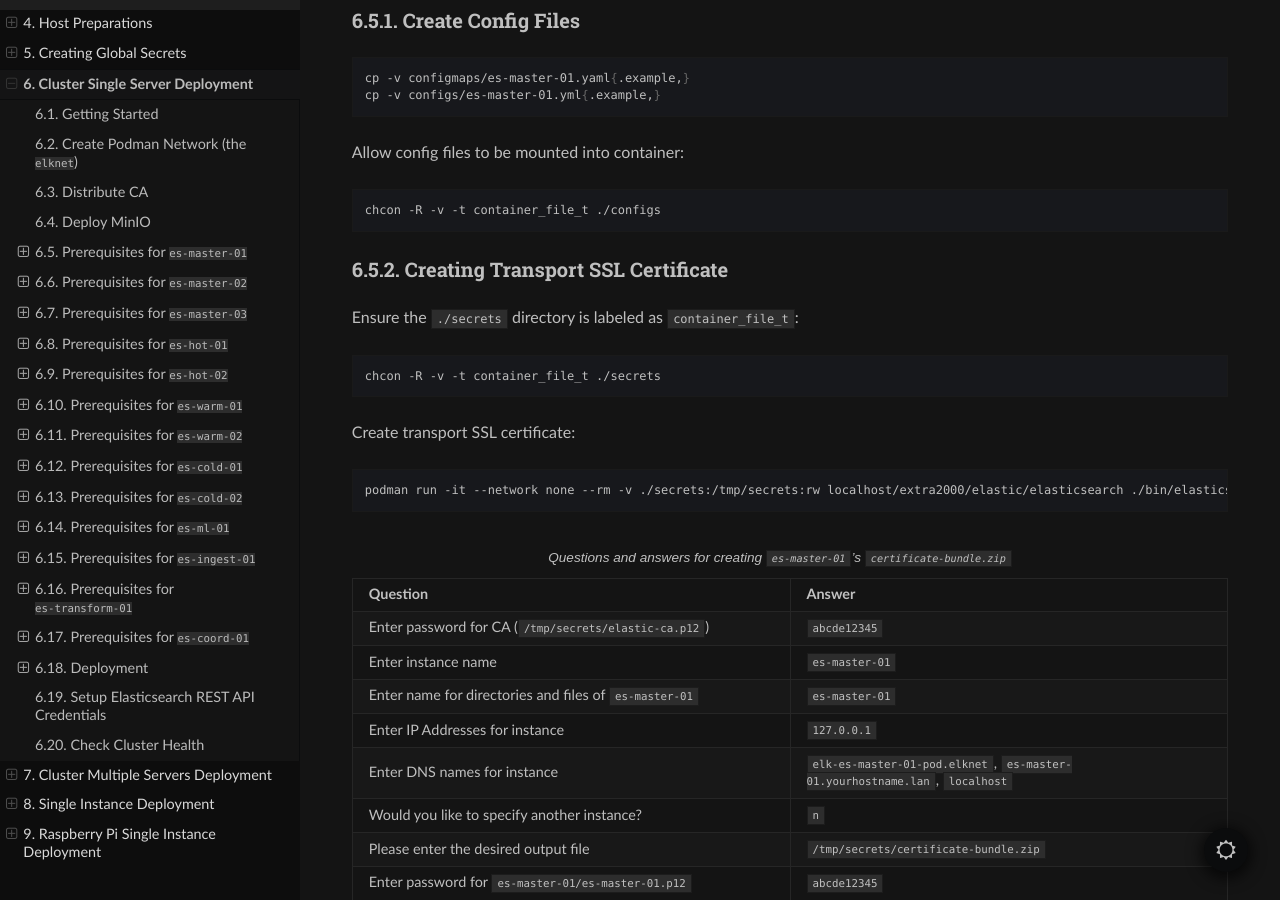
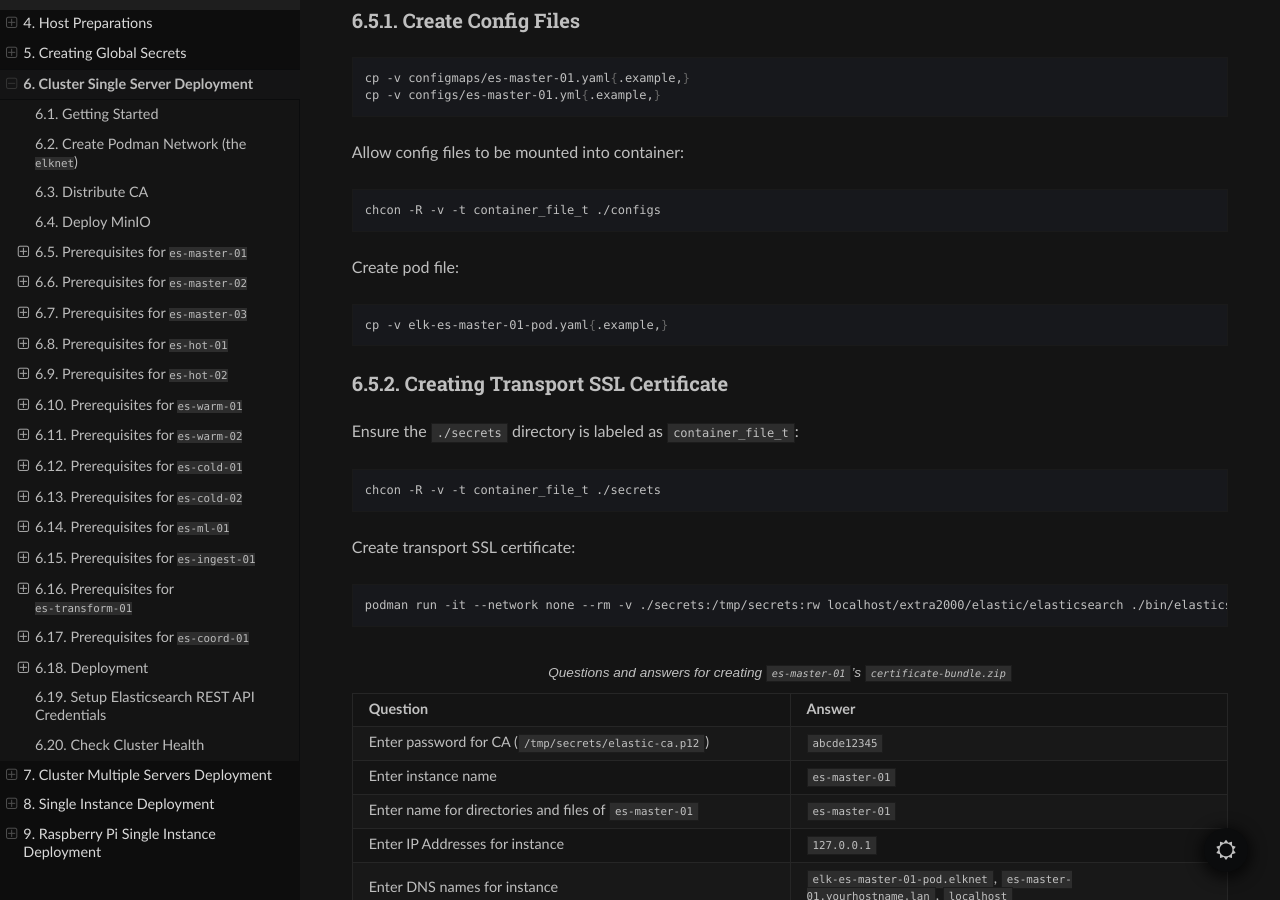
Before and after one commit to extra2000/elastic-elasticsearch-pod, a Sphinx documentation site: the page built from docs/source/example_cluster_single_server.rst, in a window 1280 px wide and 900 px high, scrolled down 3625 px. Built offline with Sphinx 7.4.7 and the Read the Docs theme 2.0.0, drawn with Linux system fonts in a browser that asks for light colours; some of the changed text lies outside the part shown.

```diff
--- a/docs/source/example_cluster_single_server.rst
+++ b/docs/source/example_cluster_single_server.rst
@@ -159,6 +159,12 @@ Allow config files to be mounted into container:
 
     chcon -R -v -t container_file_t ./configs
 
+Create pod file:
+
+.. code-block:: bash
+
+    cp -v elk-es-master-01-pod.yaml{.example,}
+
 Creating Transport SSL Certificate
 ~~~~~~~~~~~~~~~~~~~~~~~~~~~~~~~~~~
 
@@ -310,6 +316,12 @@ Allow config files to be mounted into container:
 
     chcon -R -v -t container_file_t ./configs
 
+Create pod file:
+
+.. code-block:: bash
+
+    cp -v elk-es-master-02-pod.yaml{.example,}
+
 Creating Transport SSL Certificate
 ~~~~~~~~~~~~~~~~~~~~~~~~~~~~~~~~~~
 
@@ -461,6 +473,12 @@ Allow config files to be mounted into container:
 
     chcon -R -v -t container_file_t ./configs
 
+Create pod file:
+
+.. code-block:: bash
+
+    cp -v elk-es-master-03-pod.yaml{.example,}
+
 Creating Transport SSL Certificate
 ~~~~~~~~~~~~~~~~~~~~~~~~~~~~~~~~~~
 
@@ -612,6 +630,12 @@ Allow config files to be mounted into container:
 
     chcon -R -v -t container_file_t ./configs
 
+Create pod file:
+
+.. code-block:: bash
+
+    cp -v elk-es-hot-01-pod.yaml{.example,}
+
 Creating Transport SSL Certificate
 ~~~~~~~~~~~~~~~~~~~~~~~~~~~~~~~~~~
 
@@ -763,6 +787,12 @@ Allow config files to be mounted into container:
 
     chcon -R -v -t container_file_t ./configs
 
+Create pod file:
+
+.. code-block:: bash
+
+    cp -v elk-es-hot-02-pod.yaml{.example,}
+
 Creating Transport SSL Certificate
 ~~~~~~~~~~~~~~~~~~~~~~~~~~~~~~~~~~
 
@@ -914,6 +944,12 @@ Allow config files to be mounted into container:
 
     chcon -R -v -t container_file_t ./configs
 
+Create pod file:
+
+.. code-block:: bash
+
+    cp -v elk-es-warm-01-pod.yaml{.example,}
+
 Creating Transport SSL Certificate
 ~~~~~~~~~~~~~~~~~~~~~~~~~~~~~~~~~~
 
@@ -1065,6 +1101,12 @@ Allow config files to be mounted into container:
 
     chcon -R -v -t container_file_t ./configs
 
+Create pod file:
+
+.. code-block:: bash
+
+    cp -v elk-es-warm-02-pod.yaml{.example,}
+
 Creating Transport SSL Certificate
 ~~~~~~~~~~~~~~~~~~~~~~~~~~~~~~~~~~
 
@@ -1216,6 +1258,12 @@ Allow config files to be mounted into container:
 
     chcon -R -v -t container_file_t ./configs
 
+Create pod file:
+
+.. code-block:: bash
+
+    cp -v elk-es-cold-01-pod.yaml{.example,}
+
 Creating Transport SSL Certificate
 ~~~~~~~~~~~~~~~~~~~~~~~~~~~~~~~~~~
 
@@ -1367,6 +1415,12 @@ Allow config files to be mounted into container:
 
     chcon -R -v -t container_file_t ./configs
 
+Create pod file:
+
+.. code-block:: bash
+
+    cp -v elk-es-cold-02-pod.yaml{.example,}
+
 Creating Transport SSL Certificate
 ~~~~~~~~~~~~~~~~~~~~~~~~~~~~~~~~~~
 
@@ -1530,6 +1584,12 @@ Allow config files to be mounted into container:
 
     chcon -R -v -t container_file_t ./configs
 
+Create pod file:
+
+.. code-block:: bash
+
+    cp -v elk-es-ml-01-pod.yaml{.example,}
+
 Creating Transport SSL Certificate
 ~~~~~~~~~~~~~~~~~~~~~~~~~~~~~~~~~~
 
@@ -1679,6 +1739,12 @@ Allow config files to be mounted into container:
 
     chcon -R -v -t container_file_t ./configs
 
+Create pod file:
+
+.. code-block:: bash
+
+    cp -v elk-es-ingest-01-pod.yaml{.example,}
+
 Creating Transport SSL Certificate
 ~~~~~~~~~~~~~~~~~~~~~~~~~~~~~~~~~~
 
@@ -1830,6 +1896,12 @@ Allow config files to be mounted into container:
 
     chcon -R -v -t container_file_t ./configs
 
+Create pod file:
+
+.. code-block:: bash
+
+    cp -v elk-es-transform-01-pod.yaml{.example,}
+
 Creating Transport SSL Certificate
 ~~~~~~~~~~~~~~~~~~~~~~~~~~~~~~~~~~
 
@@ -1980,6 +2052,12 @@ Allow config files to be mounted into container:
 .. code-block:: bash
 
     chcon -R -v -t container_file_t ./configs
+
+Create pod file:
+
+.. code-block:: bash
+
+    cp -v elk-es-coord-01-pod.yaml{.example,}
 
 Creating Transport SSL Certificate
 ~~~~~~~~~~~~~~~~~~~~~~~~~~~~~~~~~~
--- a/docs/source/example_general_single_instance.rst
+++ b/docs/source/example_general_single_instance.rst
@@ -138,6 +138,12 @@ Allow config files to be mounted into container:
 .. code-block:: bash
 
     chcon -R -v -t container_file_t ./configs
+
+Create pod file:
+
+.. code-block:: bash
+
+    cp -v elk-es-master-01-pod.yaml{.example,}
 
 Creating Transport SSL Certificate
 ~~~~~~~~~~~~~~~~~~~~~~~~~~~~~~~~~~
--- a/docs/source/example_rpi_single_instance.rst
+++ b/docs/source/example_rpi_single_instance.rst
@@ -138,6 +138,12 @@ Allow config files to be mounted into container:
 .. code-block:: bash
 
     chcon -R -v -t container_file_t ./configs
+
+Create pod file:
+
+.. code-block:: bash
+
+    cp -v elk-es-master-01-pod.yaml{.example,}
 
 Creating Transport SSL Certificate
 ~~~~~~~~~~~~~~~~~~~~~~~~~~~~~~~~~~
```
Also changed, not shown: docs/source/example_cluster_multi_servers.rst (+78 -0 lines).
